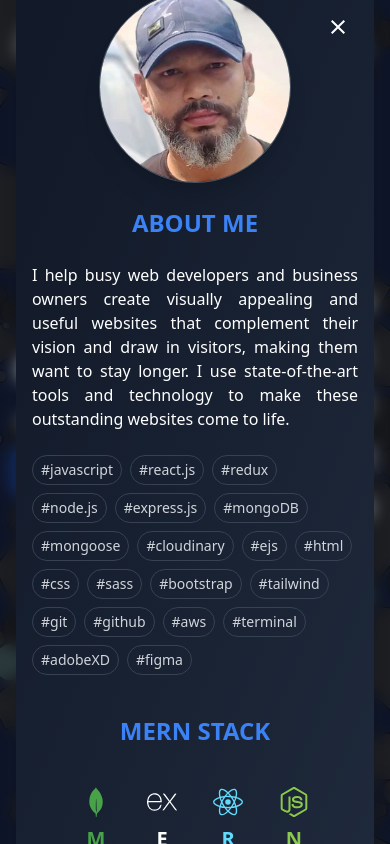
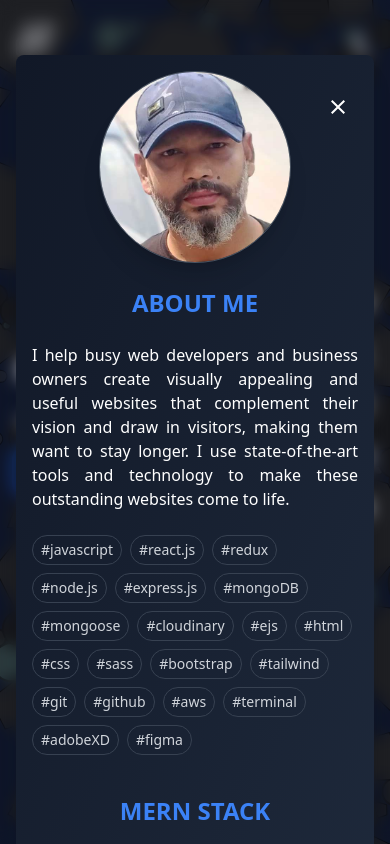
Before and after one commit to smshiplu/smnasiruddin, a React (Create React App) app: page / in a window 390 px wide. Both pictures are taken after a click on the button "About Me". Shown: the top 844 px of the page. Built offline with nearby package versions, Linux system fonts and the light colour scheme; no server answers.

Commit message:
Fixing modal margin for small screen

```diff
--- a/src/components/HeaderSection/components/Modal.js
+++ b/src/components/HeaderSection/components/Modal.js
@@ -26,7 +26,7 @@ export const Modal = ({ isOpen, setIsOpen }) => {
             animate={{ scale: 1, rotate: "0deg" }}
             exit={{ scale: 0, rotate: "0deg" }}
             onClick={(e) => e.stopPropagation()}
-            className="bg-gradient-to-br from-gray-900 to-slate-800 text-white p-4 md:p-6 mt-0 md:mt-0 rounded-lg w-full shadow-xl cursor-default relative overflow-hidden overflow-y-auto"
+            className="bg-gradient-to-br from-gray-900 to-slate-800 text-white p-4 md:p-6 mt-40 md:mt-0 rounded-lg w-full shadow-xl cursor-default relative overflow-hidden overflow-y-auto"
           >
             <motion.button
               initial= {{ rotate: 0, scale: 1 }}
```
